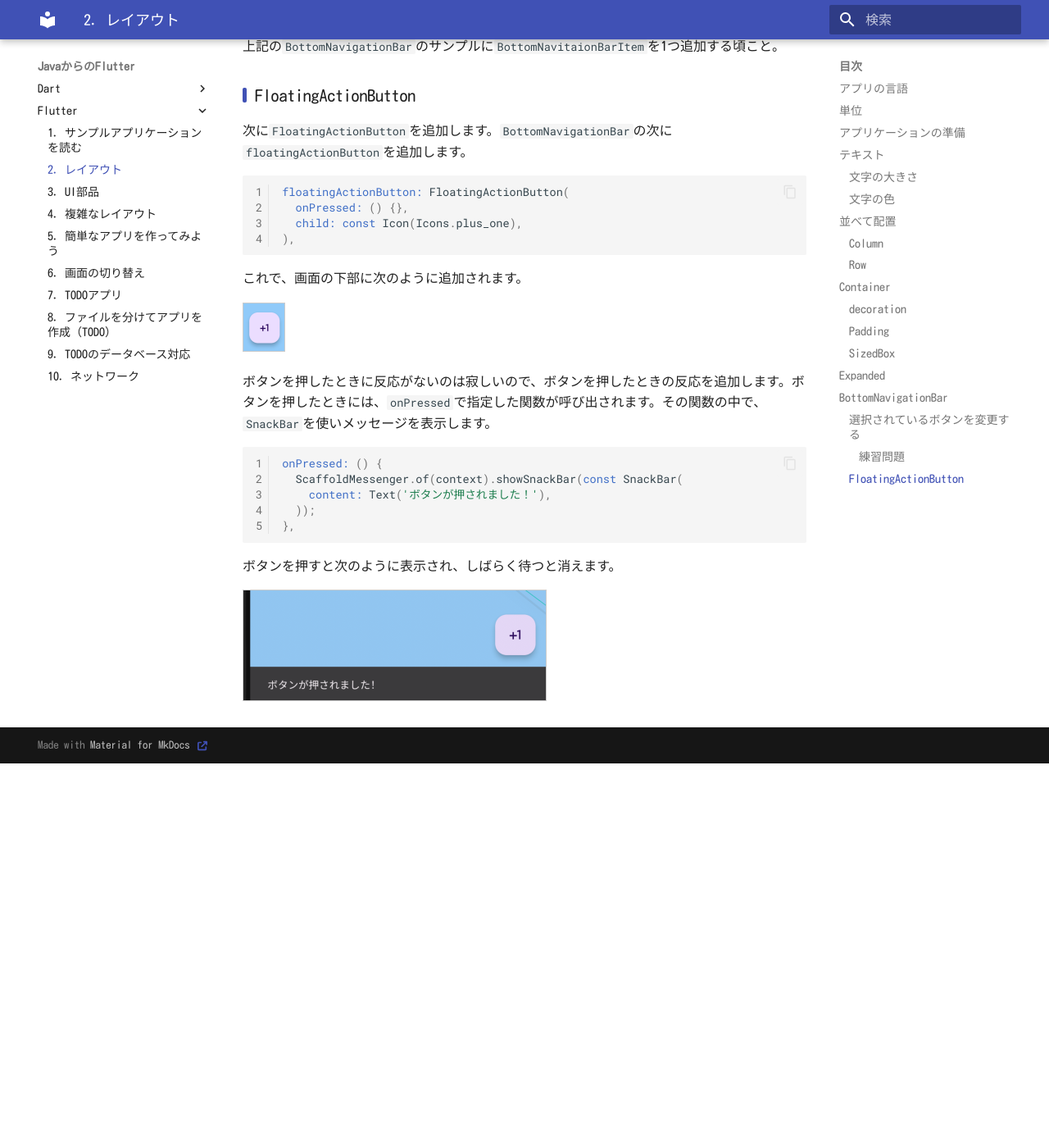
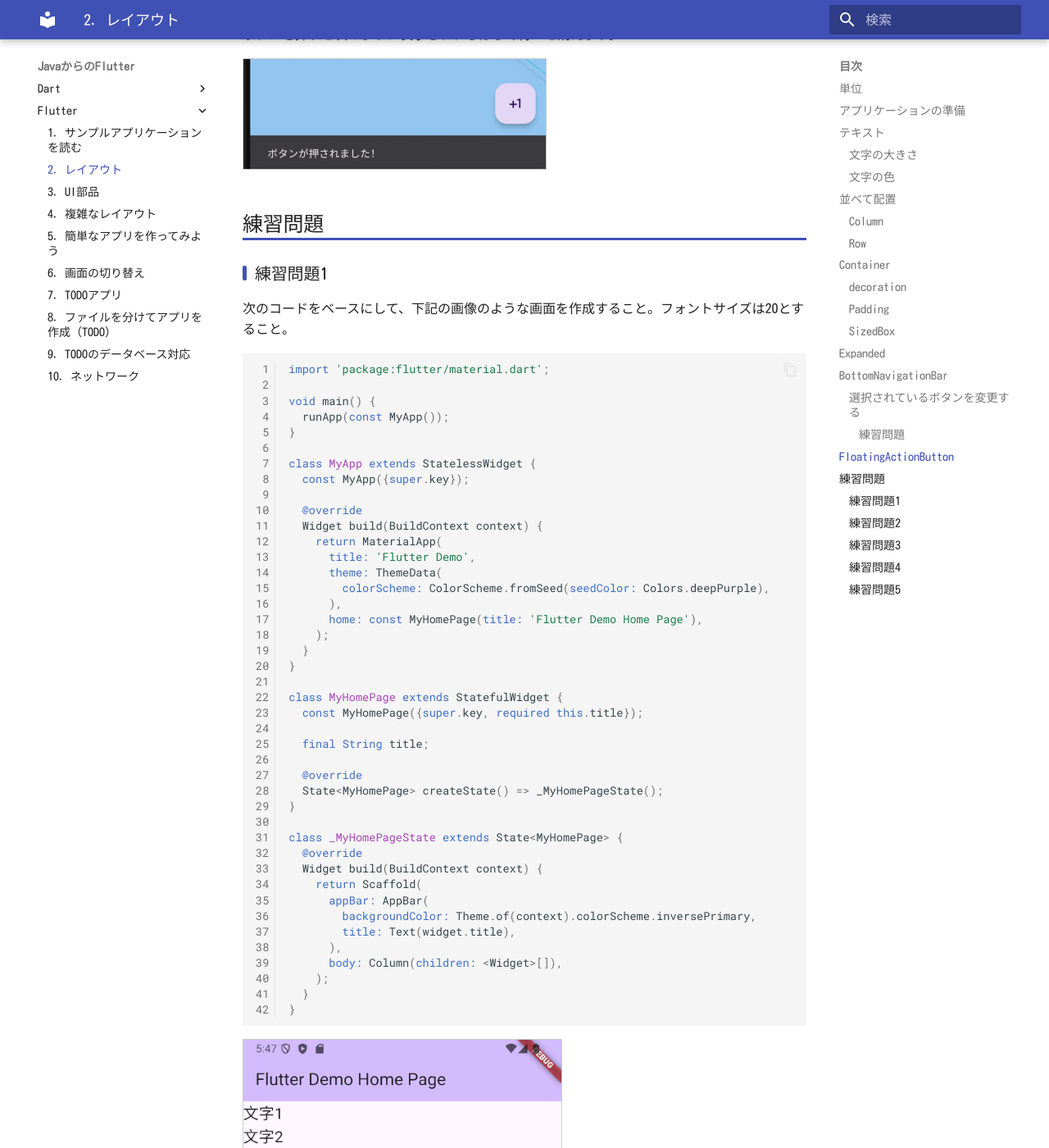
Before and after one commit to webarata3/doc-Flutter, an MkDocs documentation site: the page built from docs/flutter/02/index.md, in a window 1280 px wide and 1400 px high, scrolled down 23976 px. Shown: the whole window at 82% size. Built offline with MkDocs 1.6.1 and Material for MkDocs 9.7.7, drawn with Linux system fonts in a browser that asks for light colours; before the commit the page ends 24907 px from its top, so only the background shows below that; some of the changed text lies outside the part shown.

Commit message:
練習問題の追加

````diff
--- a/docs/flutter/02/index.md
+++ b/docs/flutter/02/index.md
@@ -1,37 +1,4 @@
 # レイアウト
-
-## アプリの言語
-
-サンプルプログラムの`_MyHomePageState`を次のように変更します。
-
-``` dart linenums="1"
-class _MyHomePageState extends State<MyHomePage> {
-  @override
-  Widget build(BuildContext context) {
-    return Scaffold(
-      appBar: AppBar(
-        backgroundColor: Theme.of(context).colorScheme.inversePrimary,
-        title: Text(widget.title),
-      ),
-      body: Center(
-        child: Column(
-          children: <Widget>[
-            Padding(padding: EdgeInsets.all(30.0), child: TextField()),
-          ],
-        ),
-      ),
-    );
-  }
-}
-```
-
-テキストの入力欄が出るので、長押しすると貼り付けが表示されますが、英語になっています。
-
-Flutterアプリを日本語化する場合には、コマンドラインで次のコマンドでパッケージをインストールします。
-
-```
-flutter pub add flutter_localizations --sdk=flutter
-```
 
 ## 単位
 
@@ -44,7 +11,7 @@ Flutterアプリの中で使われる単位については、論理ピクセル
 | 機種 | 画面サイズ | 解像度 横 | 解像度 縦 |
 |-|-|-|-|
 | iPhone 11 | 6.1インチ | 828 | 1792 |
-| iPhone 14 | 6.1インチ | 1179 | 2556 |
+| iPhone 16 | 6.1インチ | 1179 | 2556 |
 
 同じ画面サイズですが、iPhone 16のほうが解像度が高いです。こういった場合に論理ピクセルではなく、物理的なピクセル数でサイズを表すと、機種ごとに大きさの違いが出てしまいます。
 
@@ -65,7 +32,7 @@ Flutterアプリの中で使われる単位については、論理ピクセル
 - 短辺: 360～414px
 - 長辺: 640～926px
 
-縦はスクロールすればいいのですが、横幅が入らないのはあまり好ましくありません。横幅は360pxに入るようにつくほうがいいです。
+縦はスクロールすればいいのですが、横幅が入らないのはあまり好ましくありません。横幅は360pxに入るように作る方がいいです。
 
 ## アプリケーションの準備
 
@@ -722,7 +689,7 @@ class _LayoutTestState extends State<LayoutTest> {
 
 上記の`BottomNavigationBar`のサンプルに`BottomNavitaionBarItem`を1つ追加する頃こと。
 
-### FloatingActionButton
+## FloatingActionButton
 
 次に`FloatingActionButton`を追加します。`BottomNavigationBar`の次に`floatingActionButton`を追加します。
 
@@ -750,3 +717,82 @@ onPressed: () {
 ボタンを押すと次のように表示され、しばらく待つと消えます。
 
 ![SnackBar](image/03.webp)
+
+## 練習問題
+
+### 練習問題1
+
+次のコードをベースにして、下記の画像のような画面を作成すること。フォントサイズは20とすること。
+
+``` dart linenums="1"
+import 'package:flutter/material.dart';
+
+void main() {
+  runApp(const MyApp());
+}
+
+class MyApp extends StatelessWidget {
+  const MyApp({super.key});
+
+  @override
+  Widget build(BuildContext context) {
+    return MaterialApp(
+      title: 'Flutter Demo',
+      theme: ThemeData(
+        colorScheme: ColorScheme.fromSeed(seedColor: Colors.deepPurple),
+      ),
+      home: const MyHomePage(title: 'Flutter Demo Home Page'),
+    );
+  }
+}
+
+class MyHomePage extends StatefulWidget {
+  const MyHomePage({super.key, required this.title});
+
+  final String title;
+
+  @override
+  State<MyHomePage> createState() => _MyHomePageState();
+}
+
+class _MyHomePageState extends State<MyHomePage> {
+  @override
+  Widget build(BuildContext context) {
+    return Scaffold(
+      appBar: AppBar(
+        backgroundColor: Theme.of(context).colorScheme.inversePrimary,
+        title: Text(widget.title),
+      ),
+      body: Column(children: <Widget>[]),
+    );
+  }
+}
+```
+
+![](image/ex/01.webp)
+
+### 練習問題2
+
+練習問題1のプログラムを変更して、次の画面のようにすること。
+
+`Column`と`Row`を組み合わせます。文字1～文字20の間は余白を開けています。
+
+![](image/ex/02.webp)
+
+### 練習問題3
+
+練習問題2のプログラムを変更して、次の画面のようにすること。
+
+![](image/ex/03.webp)
+
+### 練習問題4
+
+練習問題3のプログラムを変更して、次の画面のようにすること。文字2は背景に透明度50%の赤を指定し、パディングとして上下左右すべて20を指定。
+
+![](image/ex/04.webp)
+
+### 練習問題5
+
+練習問題4のプログラムを変更して、次の画面のようにすること。
+
+![](image/ex/05.webp)
````
Also changed, not shown: docs/flutter/02/image/ex/01.webp (added), docs/flutter/02/image/ex/02.webp (added), docs/flutter/02/image/ex/03.webp (added), docs/flutter/02/image/ex/04.webp (added), docs/flutter/02/image/ex/05.webp (added).
